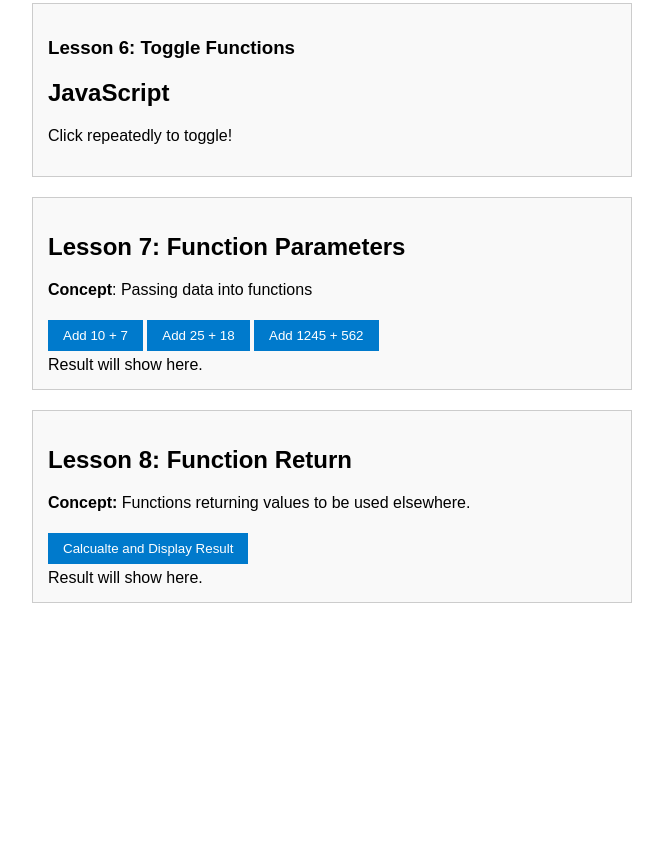
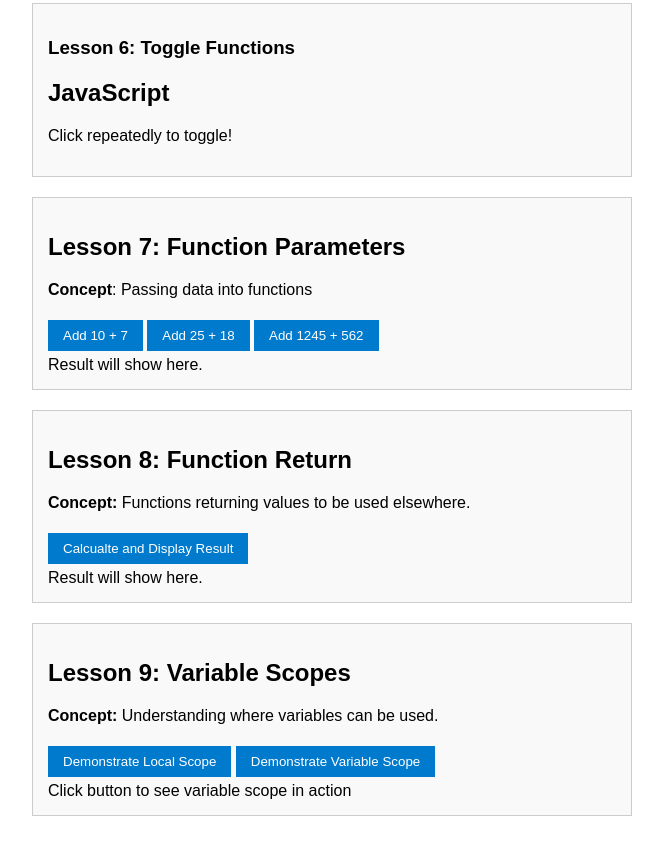
Before and after one commit to Agent1c/week4-javascript, a plain HTML site: page index.html in a window 1280 px wide. Shown: the part 1187-2041 px from the top of the page, without its empty margins (308-971 px from the left). Before the commit the page ends 1850 px from the top, so only its background shows below. Drawn offline with Linux system fonts and the light colour scheme.

Commit message:
Lesson 9: Variable Scopes

```diff
--- a/index.html
+++ b/index.html
@@ -132,7 +132,7 @@
         </script>
     </div>
 
-
+    <!-- Lesson 8-->
     <div class="lesson">
         <h2>Lesson 8: Function Return</h2>
         <p><strong>Concept:</strong> Functions returning values to be used elsewhere.</p>
@@ -151,5 +151,32 @@
         </script>
     </div>
 
+    <!-- Lesson 9 -->
+    <div class="lesson">
+        <h2>Lesson 9: Variable Scopes</h2>
+        <p><strong>Concept:</strong> Understanding where variables can be used.</p>
+
+        <button onclick="demonstrateLocalScope()">Demonstrate Local Scope</button>
+        <button onclick="demonstrateScope()">Demonstrate Variable Scope</button>
+        <div class="output" id="scopeOutput">Click button to see variable scope in action</div>
+
+        <script>
+            var globalVariable = "I'm a global variable";
+
+            function demonstrateScope() {
+                var localVariable = "I'm a local variable";
+                document.getElementById("scopeOutput").innerHTML =
+                "Global: " + globalVariable + "<br>" +
+                "Local: " + localVariable + "<br>" +
+                "Local variables only exist inside their function!";
+            }
+
+            function demonstrateLocalScope() {
+                document.getElementById("scopeOutput").innerHTML = localVariable
+            }
+
+        </script>
+    </div>
+
 </body>
 </html>
```
